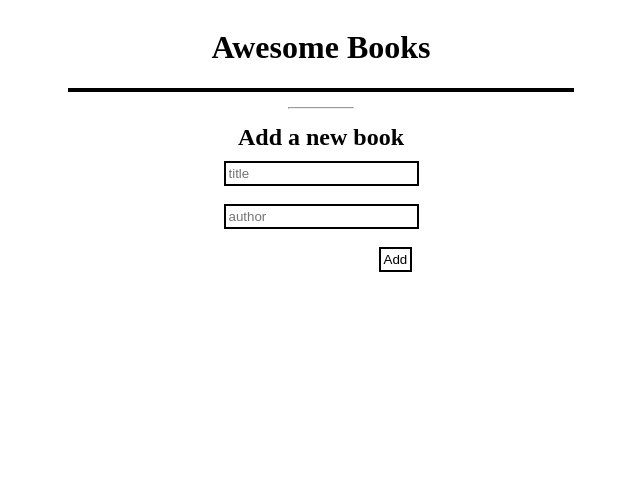
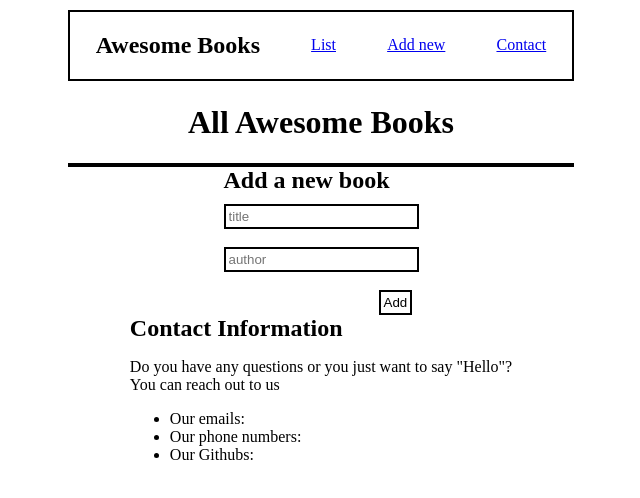
Before and after one commit to flemton/awesome-books, a website: page index.html in a window 1280 px wide. Shown: the whole page, without its empty margins (319-959 px from the left). Drawn offline with Linux system fonts and the light colour scheme.

Commit message:
add navigation and contact page

```diff
--- a/index.html
+++ b/index.html
@@ -11,16 +11,37 @@
 </head>
 
 <body>
-    <h1>
-        Awesome Books
+    <nav class="nav">
+        <h1>
+            Awesome Books
+        </h1>
+        <a href="#list" class="list">List</a>
+
+        <a href="#add-new" class="add-new">Add new</a>
+        <a href="#contact" class="contact-link">Contact</a>
+    </nav>
+    <h1 class="books-head">
+        All Awesome Books
     </h1>
-    <hr>
-    <h2>Add a new book</h2>
-    <form action="">
+    <form action="" class="form">
+        <h2>Add a new book</h2>
         <input type="text" placeholder="title" id="title"><br><br>
         <input type="text" placeholder="author" id="author"><br><br>
         <input type="button" value="Add" id="add-book">
     </form>
+    <section class="contact">
+        <h2>
+            Contact Information
+        </h2>
+        <p>
+            Do you have any questions or you just want to say "Hello"?<br> You can reach out to us
+        </p>
+        <ul>
+            <li>Our emails: </li>
+            <li>Our phone numbers: </li>
+            <li>Our Githubs: </li>
+        </ul>
+    </section>
 </body>
 
 </html>
--- a/main.js
+++ b/main.js
@@ -1,6 +1,8 @@
+
 const Books = JSON.parse(localStorage.getItem('Books')) || [];
 const bookList = document.createElement('section');
 bookList.className = 'book-list';
+bookList.classList.add('show');
 let bookIndex = 0;
 
 Books.forEach((Books) => {
@@ -19,7 +21,7 @@ Books.forEach((Books) => {
   bookIndex += 1;
 });
 
-document.body.insertBefore(bookList, document.body.children[1]);
+document.body.insertBefore(bookList, document.body.children[2]);
 
 const addButton = document.querySelector('#add-book');
 const removeButton = document.querySelectorAll('.remove');
--- a/style.css
+++ b/style.css
@@ -2,6 +2,16 @@ body {
   display: flex;
   flex-direction: column;
   align-items: center;
+}
+
+.nav {
+  display: flex;
+  justify-content: space-around;
+  align-items: center;
+  box-sizing: border-box;
+  border: 2px solid black;
+  width: 40%;
+  margin: 2px;
 }
 
 .book-list {
@@ -60,3 +70,7 @@ hr {
 #author {
   width: 185px;
 }
+
+.hide {
+  display: none;
+}
```
